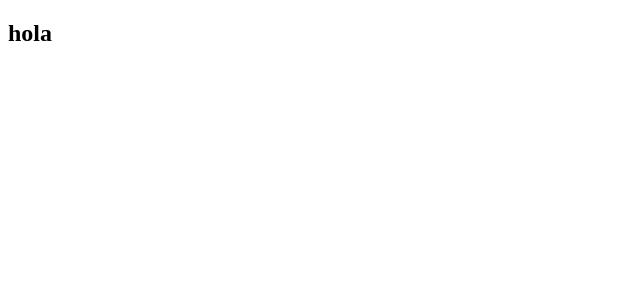
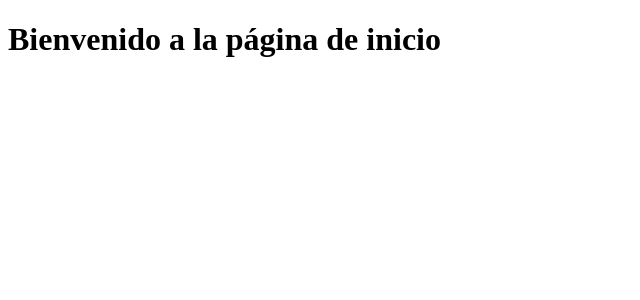
Before and after one commit to danielafervenefwdcostarica-droid/cursos-emprendedores, a React (Vite) app: page / in a window 1280 px wide. Shown: the top 300 px of the page, without its empty margins (0-640 px from the left). Built offline with nearby package versions, Linux system fonts and the light colour scheme.

Commit message:
estructura

```diff
--- /dev/null
+++ b/src/pages/Home.jsx
@@ -0,0 +1,8 @@
+function Inicio() {
+    return (
+        <div>
+            <h1>Bienvenido a la página de inicio</h1>
+        </div>
+    );
+}
+export default Inicio
--- a/src/pages/Inicio.jsx
+++ /dev/null
@@ -1,8 +0,0 @@
-function Inicio() {
-    return(
-        <>
-            <h2>hola</h2>
-        </>
-    )
-}
-export default Inicio
--- a/src/routes/Routing.jsx
+++ b/src/routes/Routing.jsx
@@ -1,5 +1,5 @@
 import { BrowserRouter as Router,Routes,Route } from "react-router-dom";
-import Inicio from "../pages/Inicio";
+import Inicio from "../pages/Home";
 
 function Routing() {
     return(
```
